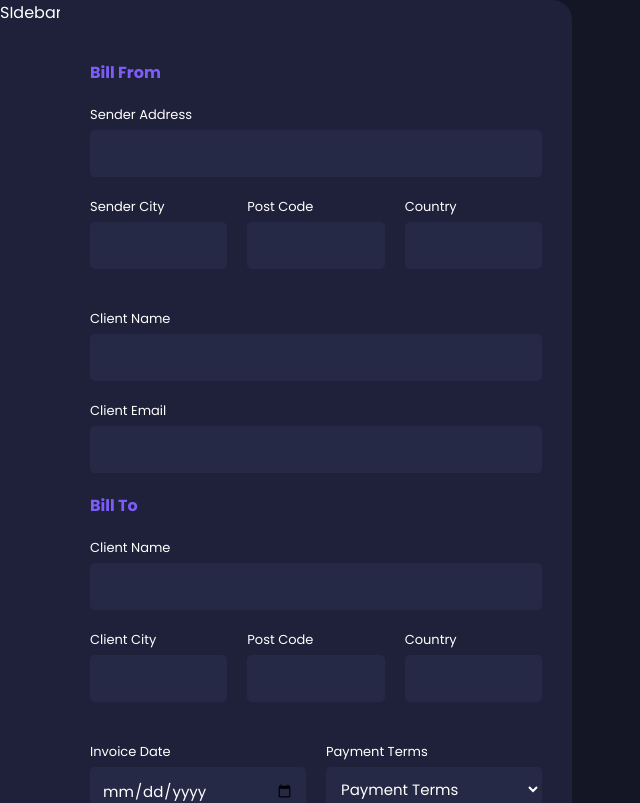
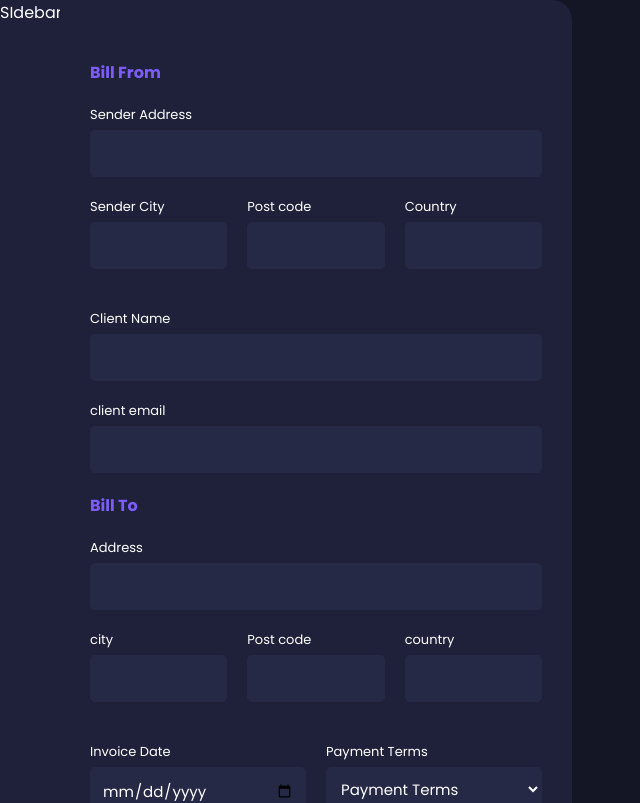
Before and after one commit to thebigbenn009/Invoice-App, a React (Vite) app: page /newInvoice in a window 1280 px wide. Shown: the top 803 px of the page, without its empty margins (0-640 px from the left). Built offline with nearby package versions, Linux system fonts and the light colour scheme.

Commit message:
Revert "making progress transferring states to context-2"
This reverts commit 0e030514bfe02cfe42ac9f19fc046f9218907a2d.

```diff
--- a/src/components/FormInput.jsx
+++ b/src/components/FormInput.jsx
@@ -41,13 +41,24 @@ const FormInput = () => {
               fieldName="Sender City"
               errorMessage={errors?.senderAddress?.city?.message}
             />
-            <InvoiceInput
-              inputField="senderAddress.postCode"
-              id="senderPostCode"
-              message="can't be empty"
-              fieldName="Post Code"
-              errorMessage={errors?.senderAddress?.postCode?.message}
-              validationRules={{
+
+            <div className="invoice-input">
+              <label htmlFor="senderPostcode">
+                <span>Post code</span>
+                <span className="error">
+                  {errors?.senderAddress?.postCode?.message}
+                </span>
+              </label>
+              <input
+                type="text"
+                id="senderPostcode"
+                {...register("senderAddress.postCode", {
+                  // valueAsNumber: true,
+                  required: {
+                    value: true,
+                    message: "can't be empty",
+                  },
+
                   pattern: {
                     value: /^\d{1,6}$/,
                     message: "Please enter a number",
@@ -56,9 +67,9 @@ const FormInput = () => {
                     value: 6,
                     message: "Postal code must be 6 characters or less",
                   },
-              }}
+                })}
               />
-
+            </div>
             <InvoiceInput
               inputField="senderAddress.country"
               id="senderCountry"
@@ -78,40 +89,73 @@ const FormInput = () => {
           />
         </div>
         <div className="form-control">
-          <InvoiceInput
-            inputField="clientEmail"
-            id="client email"
-            message="can't be empty"
-            fieldName="Client Email"
-            errorMessage={errors?.clientEmail?.message}
+          <div className="invoice-input">
+            <label htmlFor="clientEmail">client email</label>
+            <input
+              type="text"
+              id="clientEmail"
+              {...register("clientName", {
+                required: { value: true, message: "can't be empty" },
+              })}
             />
+            <span className="error">{errors?.clientName?.message}</span>
+          </div>
         </div>
         <div className="form-control">
           <h4>Bill to</h4>
-          <InvoiceInput
-            inputField="clientAddress.street"
-            id="client Address"
-            message="can't be empty"
-            fieldName="Client Name"
-            errorMessage={errors?.clientAddress?.street?.message}
+          <div className="invoice-input">
+            <label htmlFor="clientStreet">
+              <span>Address</span>
+              <span className="error">
+                {errors?.clientAddress?.street?.message}
+              </span>
+            </label>
+            <input
+              type="text"
+              id="clientStreet"
+              {...register("clientAddress.street", {
+                required: {
+                  value: true,
+                  message: "can't be empty",
+                },
+              })}
             />
+          </div>
+          <div className="form-3-col">
+            <div className="invoice-input">
+              <label htmlFor="clientCity">
+                <span>city</span>
+                <span className="error">
+                  {errors?.clientAddress?.city?.message}
+                </span>
+              </label>
+              <input
+                type="text"
+                id="clientCity"
+                {...register("clientAddress.city", {
+                  required: {
+                    value: true,
+                    message: "can't be empty",
+                  },
+                })}
+              />
+            </div>
+            <div className="invoice-input">
+              <label htmlFor="clientPostCode">
+                <span>Post code</span>
+                <span className="error">
+                  {errors?.clientAddress?.postCode?.message}
+                </span>
+              </label>
+              <input
+                type="text"
+                id="clientPostCode"
+                {...register("clientAddress.postCode", {
+                  required: {
+                    value: true,
+                    message: "can't be empty",
+                  },
 
-          <div className="form-3-col">
-            <InvoiceInput
-              inputField="clientAddress.city"
-              id="client city"
-              message="can't be empty"
-              fieldName="Client City"
-              errorMessage={errors?.clientAddress?.city?.message}
-            />
-
-            <InvoiceInput
-              inputField="clientAddress.postCode"
-              id="clientPostCode"
-              message="can't be empty"
-              fieldName="Post Code"
-              errorMessage={errors?.clientAddress?.postCode?.message}
-              validationRules={{
                   pattern: {
                     value: /^\d{1,6}$/,
                     message: "Please enter a number",
@@ -120,15 +164,27 @@ const FormInput = () => {
                     value: 6,
                     message: "Postal code must be 6 characters or less",
                   },
-              }}
+                })}
               />
-            <InvoiceInput
-              inputField="clientAddress.country"
-              id="client country"
-              message="can't be empty"
-              fieldName="Country"
-              errorMessage={errors?.clientAddress?.country?.message}
+            </div>
+            <div className="invoice-input">
+              <label htmlFor="clientCountry">
+                <span>country</span>
+                <span className="error">
+                  {errors?.clientAddress?.country?.message}
+                </span>
+              </label>
+              <input
+                type="text"
+                id="clientCountry"
+                {...register("clientAddress.country", {
+                  required: {
+                    value: true,
+                    message: "can't be empty",
+                  },
+                })}
               />
+            </div>
           </div>
         </div>
         <div className="form-control">
```
Lines whose indentation alone changed are shown as unchanged.
